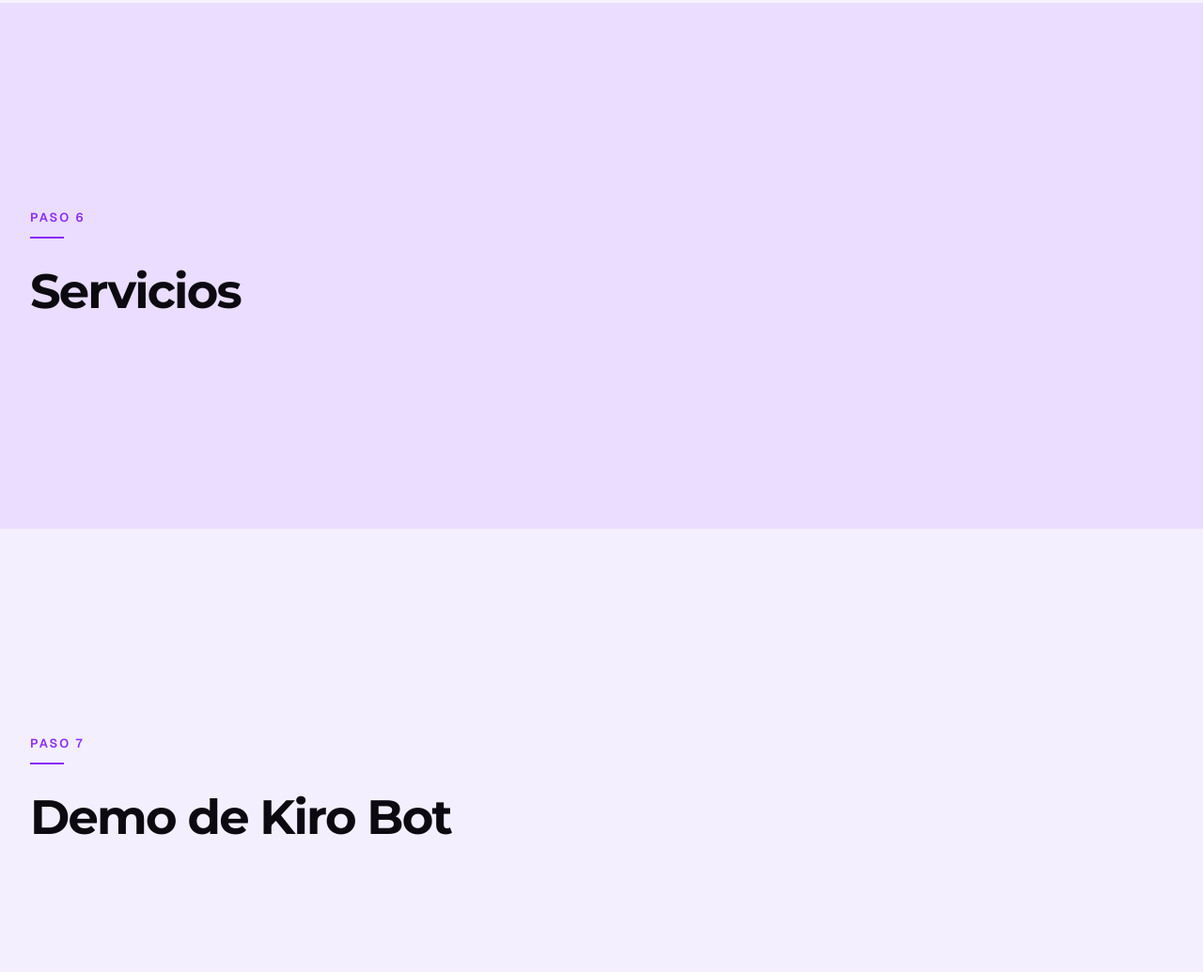
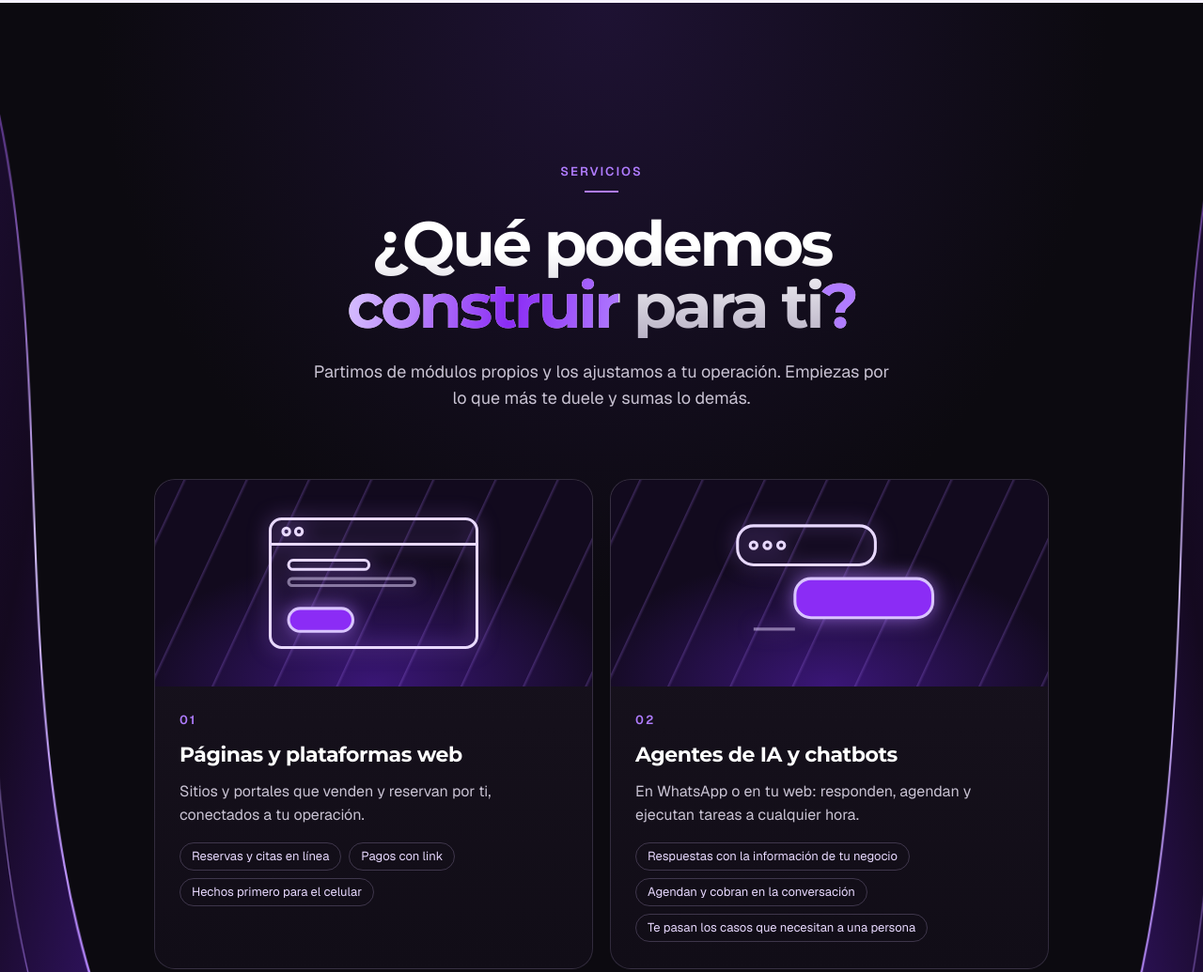
Before and after one commit to camiloarbr/Kiro, an Astro site: page / in a window 1280 px wide. Shown: the part 4166-5201 px from the top of the page at 94% size. Built offline with nearby package versions, Linux system fonts and the light colour scheme; Astro itself is replaced by a stand-in of ours.

Commit message:
feat: sección de servicios con olas de vidrio y tarjetas en 3D

```diff
--- /dev/null
+++ b/src/components/Olas.astro
@@ -0,0 +1,129 @@
+---
+// Olas de vidrio violeta a los lados de Servicios. El SVG es el mismo para ambos lados:
+// la derecha se refleja con scaleX(-1). Cada lado necesita sus propios id de degradado.
+const lados = ['izq', 'der'] as const;
+---
+
+<div class="olas" aria-hidden="true">
+  {
+    lados.map((lado) => (
+      <div class={`lado ${lado}`}>
+        <svg class="ola" viewBox="0 0 420 960" preserveAspectRatio="none">
+          <defs>
+            <linearGradient id={`ola-frente-${lado}`} x1="0" y1="0" x2="1" y2="1">
+              <stop offset="0" stop-color="#2A1450" />
+              <stop offset=".45" stop-color="#14091F" />
+              <stop offset=".75" stop-color="#3A1677" />
+              <stop offset="1" stop-color="#0C0A10" />
+            </linearGradient>
+            <linearGradient id={`ola-fondo-${lado}`} x1="0" y1="0" x2="1" y2="1">
+              <stop offset="0" stop-color="#1B0F2E" />
+              <stop offset=".5" stop-color="#5B17B8" />
+              <stop offset="1" stop-color="#120A1E" />
+            </linearGradient>
+            <linearGradient id={`ola-borde-${lado}`} x1="0" y1="0" x2="0" y2="1">
+              <stop offset="0" stop-color="#8B2CF5" stop-opacity=".2" />
+              <stop offset=".35" stop-color="#D9C4FF" />
+              <stop offset=".6" stop-color="#B07CFF" />
+              <stop offset="1" stop-color="#8B2CF5" stop-opacity=".1" />
+            </linearGradient>
+          </defs>
+          <path fill={`url(#ola-fondo-${lado})`} opacity=".9" d="M-30,-20 C170,140 -10,400 160,600 S220,880 140,980 L-160,980 L-160,-20 Z" />
+          <path fill={`url(#ola-frente-${lado})`} d="M-30,-20 C250,140 40,400 250,600 S320,880 140,980 L-160,980 L-160,-20 Z" />
+          <path fill="none" stroke={`url(#ola-borde-${lado})`} stroke-width="2.5" d="M-30,-20 C250,140 40,400 250,600 S320,880 140,980" />
+          <path fill="none" stroke={`url(#ola-borde-${lado})`} stroke-width="1.5" opacity=".6" d="M-30,-20 C170,140 -10,400 160,600 S220,880 140,980" />
+        </svg>
+      </div>
+    ))
+  }
+</div>
+
+<style>
+  .olas {
+    position: absolute;
+    inset: 0;
+    pointer-events: none;
+  }
+
+  /*
+    Dos movimientos que se suman, en dos elementos distintos:
+    - .lado (contenedor): parallax con el scroll, usando translate/rotate.
+    - .ola (el SVG): vaivén continuo por tiempo, usando transform.
+    Si los dos estuvieran en el mismo elemento, una animación pisaría a la otra.
+  */
+  .lado {
+    position: absolute;
+    top: -4%;
+    height: 108%;
+    width: 46vw;
+    opacity: 0.75;
+    will-change: transform;
+  }
+  .izq {
+    left: -22vw;
+  }
+  .der {
+    right: -22vw;
+    transform: scaleX(-1);
+  }
+  .ola {
+    display: block;
+    width: 100%;
+    height: 100%;
+    transform-origin: 0 50%;
+    will-change: transform;
+  }
+
+  @media (width >= 56.25rem) {
+    .lado {
+      width: min(24vw, 360px);
+      opacity: 1;
+    }
+    .izq {
+      left: -40px;
+    }
+    .der {
+      right: -40px;
+    }
+  }
+
+  @media (prefers-reduced-motion: no-preference) {
+    .ola {
+      animation: vaiven 9s ease-in-out infinite alternate;
+    }
+    .der .ola {
+      animation-duration: 11s;
+      animation-delay: -4s;
+    }
+  }
+
+  @supports (animation-timeline: view()) {
+    @media (prefers-reduced-motion: no-preference) {
+      .izq {
+        animation: parallax-izq linear both;
+        animation-timeline: view();
+        animation-range: cover 0% cover 100%;
+      }
+      .der {
+        animation: parallax-der linear both;
+        animation-timeline: view();
+        animation-range: cover 0% cover 100%;
+      }
+    }
+  }
+
+  /* translate y rotate son propiedades independientes de transform: no borran el scaleX(-1) */
+  @keyframes parallax-izq {
+    from { translate: -60px 80px; rotate: -4deg; }
+    to { translate: 0 -80px; rotate: 3deg; }
+  }
+  @keyframes parallax-der {
+    from { translate: 60px -60px; rotate: 4deg; }
+    to { translate: 0 80px; rotate: -3deg; }
+  }
+  @keyframes vaiven {
+    0% { transform: scaleX(1) skewY(0deg) translateY(0); }
+    50% { transform: scaleX(1.08) skewY(-3deg) translateY(-20px); }
+    100% { transform: scaleX(0.9) skewY(2deg) translateY(16px); }
+  }
+</style>
--- /dev/null
+++ b/src/components/Servicios.astro
@@ -0,0 +1,288 @@
+---
+import Olas from './Olas.astro';
+import { servicios } from '../data/servicios';
+---
+
+<section id="servicios" class="servicios">
+  <Olas />
+
+  <div class="contenedor interior">
+    <div class="cabeza">
+      <span class="eyebrow revela items-center">Servicios</span>
+      <h2 class="titulo titulo-grande revela">
+        ¿Qué podemos <span class="degradado">construir</span> para ti<span class="pregunta">?</span>
+      </h2>
+      <p class="revela-2">
+        Partimos de módulos propios y los ajustamos a tu operación. Empiezas por lo que más te duele y sumas lo demás.
+      </p>
+    </div>
+
+    <div class="tarjetas">
+      {
+        servicios.map((s, i) => (
+          <article class:list={['tarjeta', { grande: s.grande }]} data-io>
+            <div class="arte" aria-hidden="true">
+              <i class="rayas" />
+              <svg viewBox="0 0 300 180" set:html={s.arte} />
+            </div>
+            <div class="cuerpo">
+              <em>{String(i + 1).padStart(2, '0')}</em>
+              <h3>{s.titulo}</h3>
+              <p>{s.descripcion}</p>
+              <ul>
+                {s.etiquetas.map((e) => (
+                  <li>{e}</li>
+                ))}
+              </ul>
+            </div>
+          </article>
+        ))
+      }
+    </div>
+
+    <div class="revela-2 mt-14 flex justify-center">
+      <a class="btn brillo" href="#contacto">Cuéntanos qué necesitas <span aria-hidden="true">↗</span></a>
+    </div>
+  </div>
+</section>
+
+<style>
+  .servicios {
+    position: relative;
+    overflow: hidden;
+    padding: 110px 0 90px;
+    color: var(--color-blanco);
+    background: radial-gradient(60% 50% at 50% 0%, #1e1233 0%, var(--color-negro) 70%);
+  }
+  .interior {
+    position: relative;
+    z-index: 1;
+  }
+
+  /* ---------- Encabezado ---------- */
+  .cabeza {
+    display: flex;
+    flex-direction: column;
+    align-items: center;
+    gap: 22px;
+    text-align: center;
+  }
+  .cabeza .eyebrow {
+    color: var(--color-violeta-claro);
+  }
+  .cabeza p {
+    margin: 0;
+    max-width: 52ch;
+    color: var(--color-texto-oscuro);
+  }
+  /* Texto con degradado: el fondo se recorta a la forma de las letras (background-clip: text) */
+  .titulo-grande {
+    max-width: 14ch;
+    font-size: clamp(40px, 5.2vw, 78px);
+    line-height: 1;
+    letter-spacing: -0.045em;
+    background: linear-gradient(180deg, var(--color-white) 30%, #b9b2c6);
+    background-clip: text;
+    color: transparent;
+  }
+  .degradado {
+    background: linear-gradient(100deg, var(--color-lav-media), var(--color-violeta) 60%, var(--color-violeta-claro));
+    background-clip: text;
+    color: transparent;
+  }
+  .pregunta {
+    color: var(--color-violeta-claro);
+    -webkit-text-fill-color: var(--color-violeta-claro);
+  }
+
+  /* ---------- Tarjetas ---------- */
+  .tarjetas {
+    display: grid;
+    grid-template-columns: minmax(0, 1fr);
+    gap: 18px;
+    margin-top: 48px;
+    perspective: 1400px; /* da profundidad al rotateX con que entran */
+  }
+  .tarjeta {
+    display: flex;
+    flex-direction: column;
+    overflow: hidden;
+    border-radius: 22px;
+    background: linear-gradient(180deg, #19131f, #110d17);
+    border: 1px solid rgb(217 196 255 / 0.16);
+    transform-origin: 50% 100%;
+    transition:
+      border-color 0.3s,
+      translate 0.4s var(--ease-kiro);
+  }
+  /* Hover con «translate» (no transform) para no chocar con la animación de entrada */
+  .tarjeta:hover {
+    border-color: rgb(217 196 255 / 0.4);
+    translate: 0 -6px;
+  }
+
+  .arte {
+    position: relative;
+    height: 150px;
+    overflow: hidden;
+    background: radial-gradient(80% 90% at 50% 100%, var(--color-profundo-1), #120a1e 70%);
+  }
+  /* Rayas de luz diagonales que se desplazan sin parar detrás de la ilustración */
+  .rayas {
+    position: absolute;
+    inset: -40%;
+    opacity: 0.7;
+    background: repeating-linear-gradient(
+      115deg,
+      rgb(176 124 255 / 0) 0 22px,
+      rgb(176 124 255 / 0.35) 23px,
+      rgb(176 124 255 / 0) 26px 60px
+    );
+    will-change: transform;
+  }
+  .arte svg {
+    position: absolute;
+    inset: 0;
+    width: 100%;
+    height: 100%;
+    fill: none;
+    stroke: #e8d9ff;
+    stroke-width: 2.5;
+    filter: drop-shadow(0 0 10px rgb(176 124 255 / 0.7));
+  }
+  /* El SVG llega por set:html, así que su contenido no lleva el atributo de estilos con alcance */
+  .arte svg :global(.fill) {
+    fill: var(--color-violeta);
+    stroke: var(--color-lav-media);
+  }
+
+  .cuerpo {
+    display: flex;
+    flex-direction: column;
+    gap: 10px;
+    padding: 26px 26px 28px;
+  }
+  .cuerpo em {
+    font-style: normal;
+    font-size: 13px;
+    font-weight: 600;
+    letter-spacing: 0.16em;
+    color: var(--color-violeta-claro);
+  }
+  .cuerpo h3 {
+    margin: 0;
+    font-family: var(--font-display);
+    font-size: 22px;
+    font-weight: 700; /* el preflight de Tailwind quita la negrita por defecto de h3 */
+    letter-spacing: -0.02em;
+    color: var(--color-white);
+  }
+  .cuerpo p {
+    margin: 0;
+    font-size: 16px;
+    color: var(--color-texto-oscuro);
+  }
+  .cuerpo ul {
+    display: flex;
+    flex-wrap: wrap;
+    gap: 8px;
+    margin: 6px 0 0;
+    padding: 0;
+    list-style: none;
+  }
+  .cuerpo li {
+    padding: 4px 12px;
+    border: 1px solid rgb(217 196 255 / 0.22);
+    border-radius: 999px;
+    font-size: 13px;
+    color: #e8d9ff;
+  }
+
+  .brillo {
+    box-shadow:
+      0 0 0 1px rgb(217 196 255 / 0.3),
+      0 14px 50px rgb(139 44 245 / 0.55);
+  }
+
+  /* ---------- Computador ---------- */
+  @media (width >= 56.25rem) {
+    .servicios {
+      padding: 170px 0 150px;
+    }
+    /* Centrada: deja el espacio del carril del cubo también a la izquierda */
+    .interior {
+      padding-left: 164px;
+    }
+    .tarjetas {
+      grid-template-columns: repeat(6, minmax(0, 1fr));
+      margin-top: 72px;
+    }
+    .tarjeta {
+      grid-column: span 2;
+    }
+    .tarjeta.grande {
+      grid-column: span 3;
+    }
+    .arte {
+      height: 180px;
+    }
+    .grande .arte {
+      height: 220px;
+    }
+  }
+
+  /* ---------- Movimiento ---------- */
+  @media (prefers-reduced-motion: no-preference) {
+    .rayas {
+      animation: rayas 6s linear infinite;
+    }
+  }
+
+  /* Las tarjetas entran inclinadas hacia atrás y se enderezan; las de la derecha, un poco después */
+  @supports (animation-timeline: view()) {
+    @media (prefers-reduced-motion: no-preference) {
+      .tarjeta {
+        animation: tarjeta-entra linear both;
+        animation-timeline: view();
+        animation-range: entry 0% entry 70%;
+      }
+      .tarjeta:nth-child(2),
+      .tarjeta:nth-child(4) {
+        animation-range: entry 10% entry 80%;
+      }
+      .tarjeta:nth-child(5) {
+        animation-range: entry 20% entry 90%;
+      }
+    }
+  }
+
+  /* Alternativa con IntersectionObserver (Firefox) */
+  :global(.io) .tarjeta {
+    opacity: 0;
+    transform: translateY(90px) rotateX(38deg) scale(0.92);
+    transition:
+      opacity 0.9s var(--ease-kiro),
+      transform 0.9s var(--ease-kiro),
+      border-color 0.3s,
+      translate 0.4s var(--ease-kiro);
+  }
+  :global(.io) .tarjeta:nth-child(2),
+  :global(.io) .tarjeta:nth-child(4) {
+    transition-delay: 0.1s, 0.1s, 0s, 0s;
+  }
+  :global(.io) .tarjeta:nth-child(5) {
+    transition-delay: 0.2s, 0.2s, 0s, 0s;
+  }
+  :global(.io) .tarjeta:global(.visible) {
+    opacity: 1;
+    transform: none;
+  }
+
+  @keyframes tarjeta-entra {
+    from { opacity: 0; transform: translateY(90px) rotateX(38deg) scale(0.92); }
+    to { opacity: 1; transform: none; }
+  }
+  @keyframes rayas {
+    to { transform: translateX(120px); }
+  }
+</style>
--- /dev/null
+++ b/src/data/servicios.ts
@@ -0,0 +1,43 @@
+// Tarjetas de la sección Servicios. «grande» ocupa 3 de las 6 columnas en computador.
+// «arte» es el contenido del SVG de la ilustración (viewBox 0 0 300 180); .fill va en violeta.
+export const servicios = [
+  {
+    titulo: 'Páginas y plataformas web',
+    descripcion: 'Sitios y portales que venden y reservan por ti, conectados a tu operación.',
+    etiquetas: ['Reservas y citas en línea', 'Pagos con link', 'Hechos primero para el celular'],
+    grande: true,
+    arte: '<rect x="60" y="34" width="180" height="112" rx="10"/><path d="M60 56h180"/><circle cx="74" cy="45" r="3"/><circle cx="85" cy="45" r="3"/><rect x="76" y="70" width="70" height="8" rx="4"/><rect x="76" y="86" width="110" height="6" rx="3" opacity=".5"/><rect x="76" y="112" width="56" height="20" rx="10" class="fill"/>',
+  },
+  {
+    titulo: 'Agentes de IA y chatbots',
+    descripcion: 'En WhatsApp o en tu web: responden, agendan y ejecutan tareas a cualquier hora.',
+    etiquetas: [
+      'Respuestas con la información de tu negocio',
+      'Agendan y cobran en la conversación',
+      'Te pasan los casos que necesitan a una persona',
+    ],
+    grande: true,
+    arte: '<rect x="70" y="40" width="120" height="34" rx="14"/><rect x="120" y="86" width="120" height="34" rx="14" class="fill"/><path d="M84 130h36" opacity=".5"/><circle cx="84" cy="57" r="3"/><circle cx="96" cy="57" r="3"/><circle cx="108" cy="57" r="3"/>',
+  },
+  {
+    titulo: 'Automatización de procesos',
+    descripcion: 'Los pasos que hoy haces a mano se hacen solos.',
+    etiquetas: ['Recordatorios automáticos', 'Registros sin digitar', 'Cobros que se marcan solos'],
+    grande: false,
+    arte: '<circle cx="64" cy="90" r="16"/><rect x="124" y="74" width="52" height="32" rx="8" class="fill"/><circle cx="236" cy="90" r="16"/><path d="M80 90h44M176 90h44"/><path d="M150 40v34M150 106v34" opacity=".5"/>',
+  },
+  {
+    titulo: 'Sistemas internos y paneles',
+    descripcion: 'Tu operación y tus números en un solo lugar.',
+    etiquetas: ['Indicadores del día a la vista', 'Accesos por rol', 'Reportes sin armar Excel'],
+    grande: false,
+    arte: '<rect x="60" y="34" width="180" height="112" rx="10"/><path d="M84 128V100M112 128V84M140 128V92M168 128V66M196 128V76" stroke-width="10" stroke-linecap="round"/><path d="M84 56h60" opacity=".5"/>',
+  },
+  {
+    titulo: 'Integraciones',
+    descripcion: 'Conectamos lo que ya usas: facturación, pagos, calendarios y mensajería.',
+    etiquetas: ['Facturación y pagos', 'Calendarios', 'Canales de mensajería'],
+    grande: false,
+    arte: '<circle cx="150" cy="90" r="20" class="fill"/><circle cx="70" cy="50" r="12"/><circle cx="230" cy="50" r="12"/><circle cx="70" cy="130" r="12"/><circle cx="230" cy="130" r="12"/><path d="M82 56l50 24M218 56l-50 24M82 124l50-24M218 124l-50-24"/>',
+  },
+] as const;
--- a/src/pages/index.astro
+++ b/src/pages/index.astro
@@ -4,11 +4,11 @@ import Header from '../components/Header.astro';
 import Hero from '../components/Hero.astro';
 import CuboViajero from '../components/CuboViajero.astro';
 import TuDia from '../components/TuDia.astro';
+import Servicios from '../components/Servicios.astro';
 import Footer from '../components/Footer.astro';
 
-// PROVISIONAL: secciones de relleno con los id reales; cada una se reemplaza en los pasos 6 a 8.
+// PROVISIONAL: secciones de relleno con los id reales; cada una se reemplaza en los pasos 7 y 8.
 const relleno = [
-  { id: 'servicios', nombre: 'Servicios', paso: 6 },
   { id: 'demo', nombre: 'Demo de Kiro Bot', paso: 7 },
   { id: 'como', nombre: 'Cómo trabajamos', paso: 8 },
   { id: 'contacto', nombre: 'Contacto', paso: 8 },
@@ -22,6 +22,7 @@ const relleno = [
     <Hero />
     <div class="flujo">
       <TuDia />
+      <Servicios />
       {
         relleno.map((s, i) => (
           <section id={s.id} class:list={['flex min-h-[560px] items-center', i % 2 ? 'bg-lav' : 'bg-lav-2']}>
```
